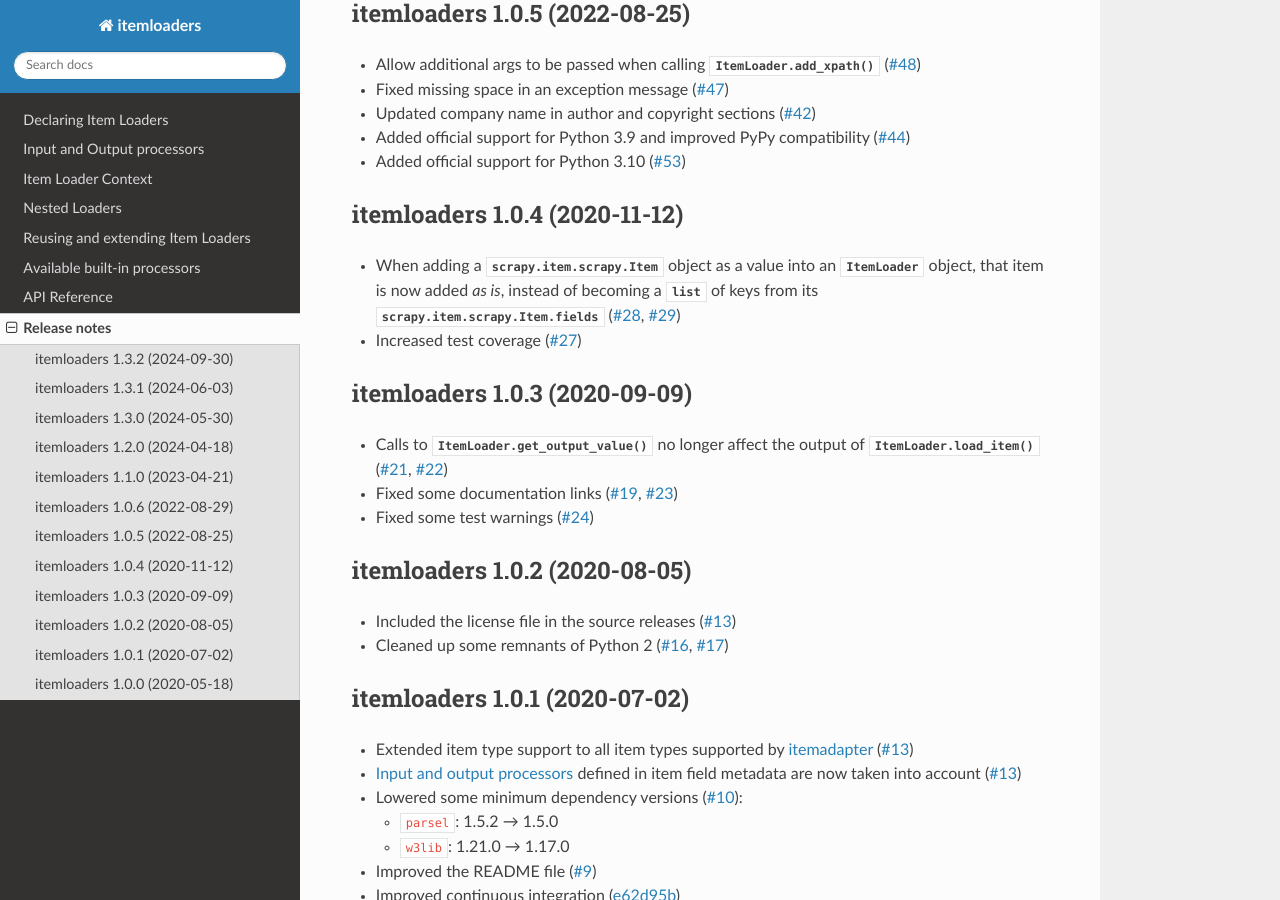
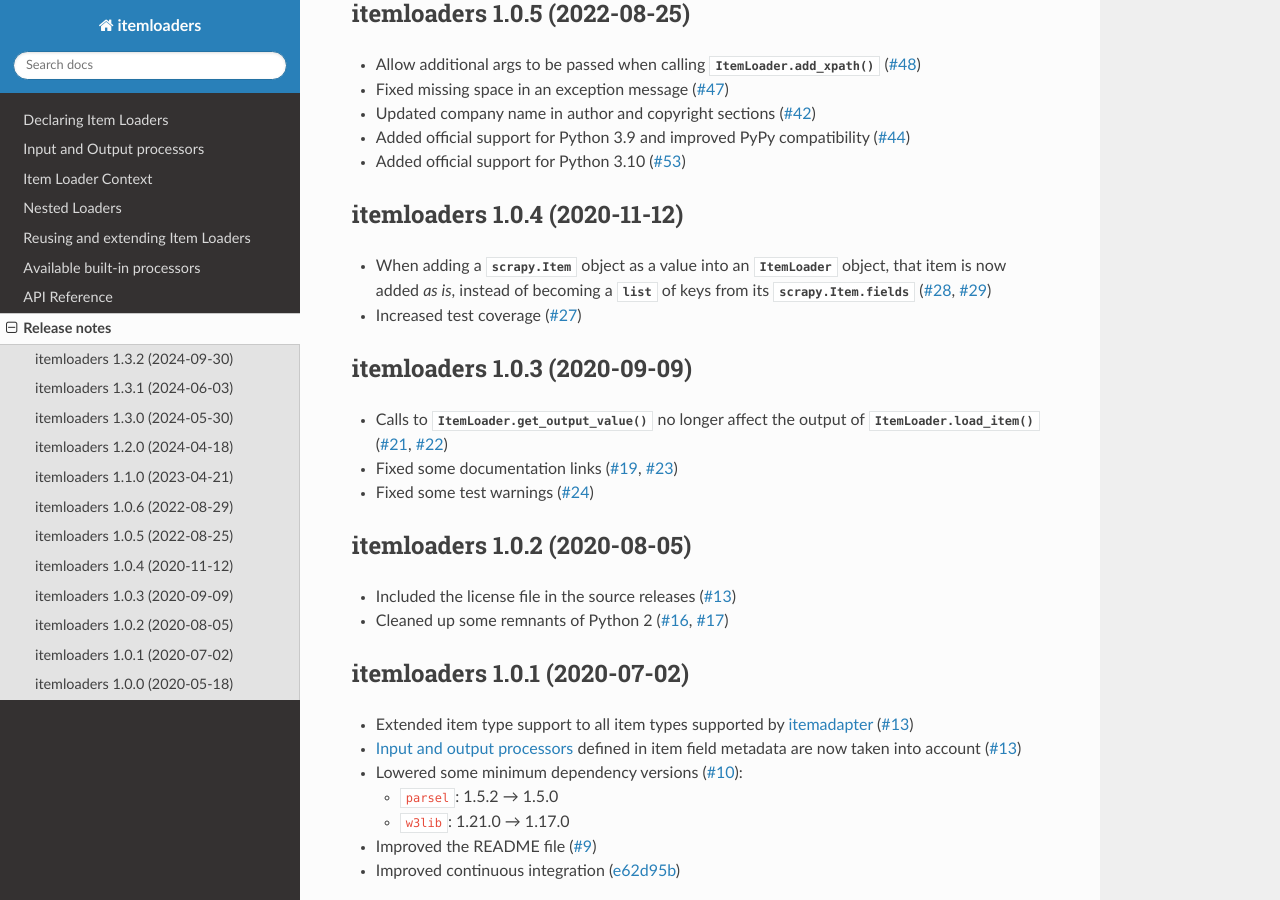
Before and after one commit to scrapy/itemloaders, a Sphinx documentation site: the page built from docs/release-notes.rst, in a window 1280 px wide and 900 px high, scrolled down 1255 px. Built offline with Sphinx 7.4.7 and the Read the Docs theme 3.1.0, drawn with Linux system fonts in a browser that asks for light colours.

Commit message:
Fix doc references to scrapy.Item.

```diff
--- a/docs/release-notes.rst
+++ b/docs/release-notes.rst
@@ -103,9 +103,9 @@
 itemloaders 1.0.4 (2020-11-12)
 ------------------------------
 
--   When adding a :class:`scrapy.item.scrapy.Item` object as a value into an
+-   When adding a :class:`scrapy.Item` object as a value into an
     :class:`ItemLoader` object, that item is now added *as is*, instead of
-    becoming a :class:`list` of keys from its :attr:`scrapy.item.scrapy.Item.fields`
+    becoming a :class:`list` of keys from its :attr:`scrapy.Item.fields`
     (:gh:`28`, :gh:`29`)
 
 -   Increased test coverage (:gh:`27`)
```
